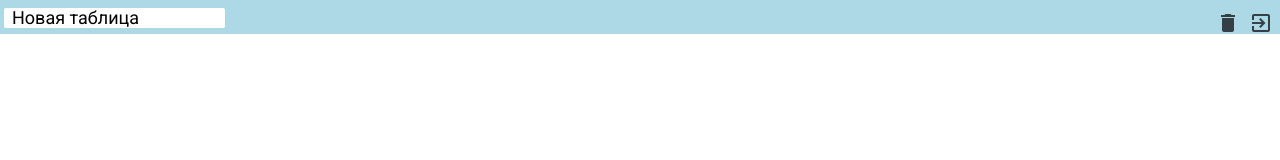
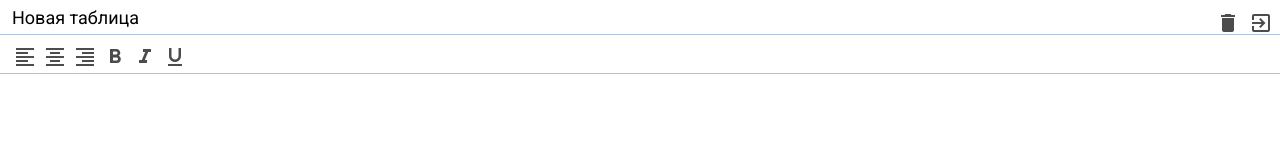
Before and after one commit to Mirudistok32/ExcelStandart, a website built with webpack: page src/index.html in a window 1280 px wide. Built offline with nearby package versions, Linux system fonts and the light colour scheme.

Commit message:
Add icons in block excel__loolbar

```diff
--- a/src/index.html
+++ b/src/index.html
@@ -1,9 +1,9 @@
 <!DOCTYPE html>
 <html lang="en">
 <head>
-    <meta charset="UTF-8" />
-    <meta name="viewport" content="width=device-width, initial-scale=1.0" />
-    <link rel="shortcut icon" href="favicon.ico" />
+    <meta charset="UTF-8"/>
+    <meta name="viewport" content="width=device-width, initial-scale=1.0"/>
+    <link rel="shortcut icon" href="favicon.ico"/>
     <link
             href="https://fonts.googleapis.com/icon?family=Material+Icons"
             rel="stylesheet"
@@ -14,7 +14,7 @@
 <div id="root" class="root">
     <div class="excel">
         <div class="excel__header">
-          <input class="input" type="text" value="Новая таблица" />
+            <input class="input" type="text" value="Новая таблица"/>
             <div>
                 <div class="button">
                     <span class="material-icons"> delete </span>
@@ -24,7 +24,26 @@
                 </div>
             </div>
         </div>
-        <div class="excel__toolbar"></div>
+        <div class="excel__toolbar">
+            <div class="button">
+                <span class="material-icons"> format_align_left </span>
+            </div>
+            <div class="button">
+                <span class="material-icons"> format_align_center </span>
+            </div>
+            <div class="button">
+                <span class="material-icons"> format_align_right </span>
+            </div>
+            <div class="button">
+                <span class="material-icons"> format_bold </span>
+            </div>
+            <div class="button">
+                <span class="material-icons"> format_italic </span>
+            </div>
+            <div class="button">
+                <span class="material-icons"> format_underlined </span>
+            </div>
+        </div>
         <div class="excel__formula"></div>
         <div class="excel__table"></div>
     </div>
--- a/src/scss/_variables.scss
+++ b/src/scss/_variables.scss
@@ -1,2 +1,3 @@
 $header-height: 34px;
 $border-color: lightsteelblue;
+$toolbar-height: 40px;
--- a/src/scss/header.scss
+++ b/src/scss/header.scss
@@ -7,8 +7,6 @@
   padding: 8px 4px 0;
   display: flex;
   justify-content: space-between;
-
-  background-color: lightblue;
   .input {
     margin: 0;
     padding: 2px 7px;
--- a/src/scss/toolbar.scss
+++ b/src/scss/toolbar.scss
@@ -1,3 +1,14 @@
-.excel__toolbar{
-
+.excel__toolbar {
+  position: absolute;
+  height: $toolbar-height;
+  left: 0;
+  right: 0;
+  top: 34px;
+  border-top: 1px solid $border-color;
+  border-bottom: 1px solid $border-color;
+  padding: 7px 10px;
+  display: flex;
+  .button{
+    @include button(green)
+  }
 }
--- a/webpack.config.js
+++ b/webpack.config.js
@@ -105,6 +105,7 @@ module.exports = {
   },
   devtool: isDev ? "source-map" : false,
   devServer: {
+    open: true,
     port: 4001,
     hot: isDev,
   },
```
Lines whose indentation alone changed are shown as unchanged.
